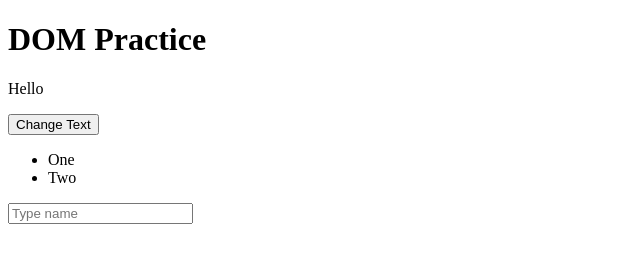
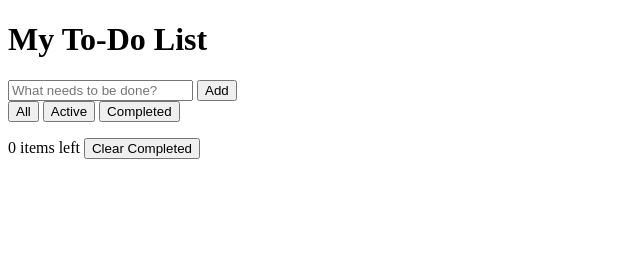
Before and after one commit to tochomot385-hash/iyf-s12-week-05-tochomot385-hash, a plain HTML site: page index.html in a window 1280 px wide. Shown: the whole page, without its empty margins (0-640 px from the left). Drawn offline with Linux system fonts and the light colour scheme.

Commit message:
Revamp index.html for To-Do List functionality
Updated the HTML structure for a To-Do List application, including new elements for tasks, filters, and statistics.

```diff
--- a/index.html
+++ b/index.html
@@ -1,11 +1,29 @@
 <!DOCTYPE html>
-<html><head><title>DOM Practice</title></head>
+<html lang="en">
+<head>
+    <meta charset="UTF-8">
+    <meta name="viewport" content="width=device-width, initial-scale=1.0">
+    <title>To-Do List</title>
+    <link rel="stylesheet" href="styles.css">
+</head>
 <body>
-  <h1 id="main-title">DOM Practice</h1>
-  <p class="intro">Hello</p>
-  <button id="change-btn">Change Text</button>
-  <ul id="practice-list"><li>One</li><li>Two</li></ul>
-  <input id="name-input" placeholder="Type name">
-  <p id="output"></p>
-  <script src="app.js"></script>
-</body></html>
+    <div class="container">
+        <h1>My To-Do List</h1>
+        <form id="todo-form">
+            <input type="text" id="todo-input" placeholder="What needs to be done?" required>
+            <button type="submit">Add</button>
+        </form>
+        <div class="filters">
+            <button class="filter active" data-filter="all">All</button>
+            <button class="filter" data-filter="active">Active</button>
+            <button class="filter" data-filter="completed">Completed</button>
+        </div>
+        <ul id="todo-list"></ul>
+        <div class="stats">
+            <span id="items-left">0 items left</span>
+            <button id="clear-completed">Clear Completed</button>
+        </div>
+    </div>
+    <script src="app.js"></script>
+</body>
+</html>
```
